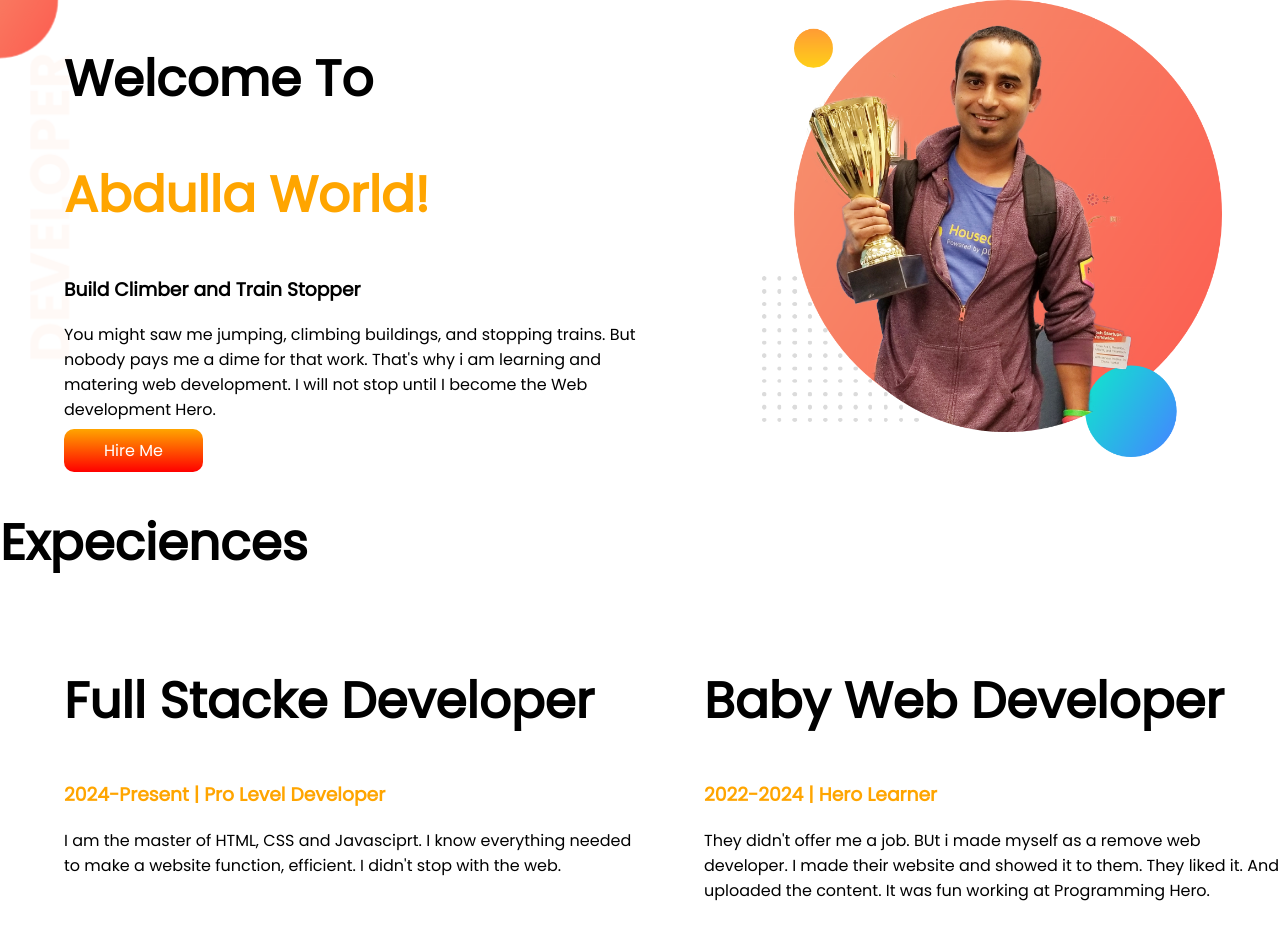
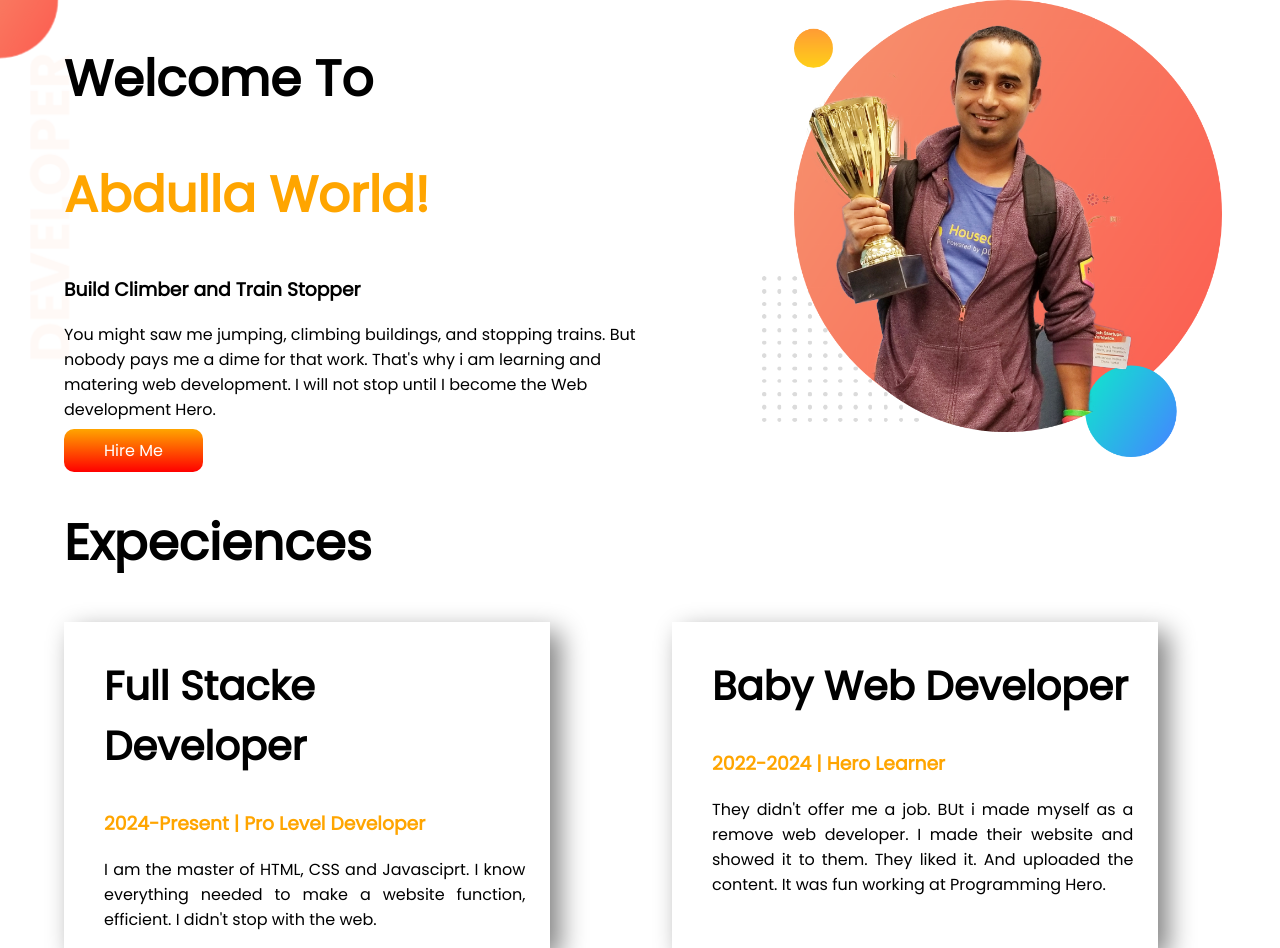
Before and after one commit to dihanalabdulla/developer-portfolio, a plain HTML site: page index.html in a window 1280 px wide. Before the commit the page ends 919 px from the top, so only its background shows below. Drawn offline with Linux system fonts and the light colour scheme.

Commit message:
modify-1

```diff
--- a/index.html
+++ b/index.html
@@ -32,8 +32,8 @@
     <section class="experience-area">
         <h1>Expeciences</h1>
         <div class="flexible-container">
-            <div class="half-width">
-                <h1>Full Stacke Developer</h1>
+            <div class="experience">
+                <h2>Full Stacke Developer</h2>
                 <h3 class="orange-color">2024-Present | Pro Level Developer </h3>
                 <p>
                     I am the master of HTML, CSS and Javasciprt. I know everything needed to make a website function,
@@ -41,8 +41,8 @@
                     I didn't stop with the web.
                 </p>
             </div>
-            <div class="half-width">
-                <h1>Baby Web Developer</h1>
+            <div class="experience">
+                <h2>Baby Web Developer</h2>
                 <h3 class="orange-color">2022-2024 | Hero Learner</h3>
                 <p>They didn't offer me a job. BUt i made myself as a remove web developer. I made their website and
                     showed
--- a/style.css
+++ b/style.css
@@ -35,3 +35,19 @@ h1{
     background-image: url(images/top-banner.png);
     background-repeat: no-repeat;
 }
+.experience{
+    width: 40%;
+    padding-left: 40px;
+    padding-right: 25px;
+    box-shadow: 10px 10px 25px gray;
+    margin-right: 10%;
+}
+.experience p{
+    text-align: justify;
+}
+.experience-area{
+    padding-left: 5%;
+}
+h2{
+    font-size: 40px;
+}
```
